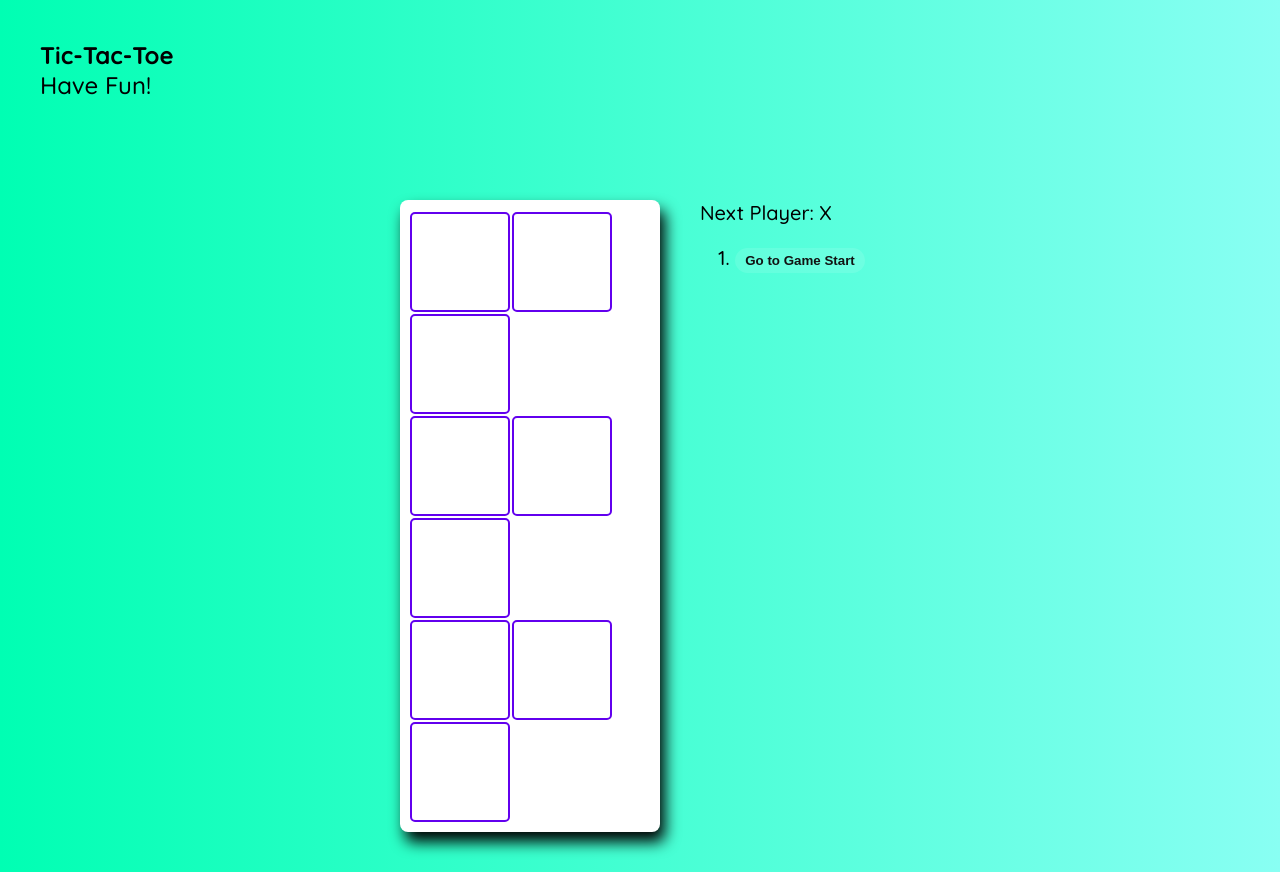
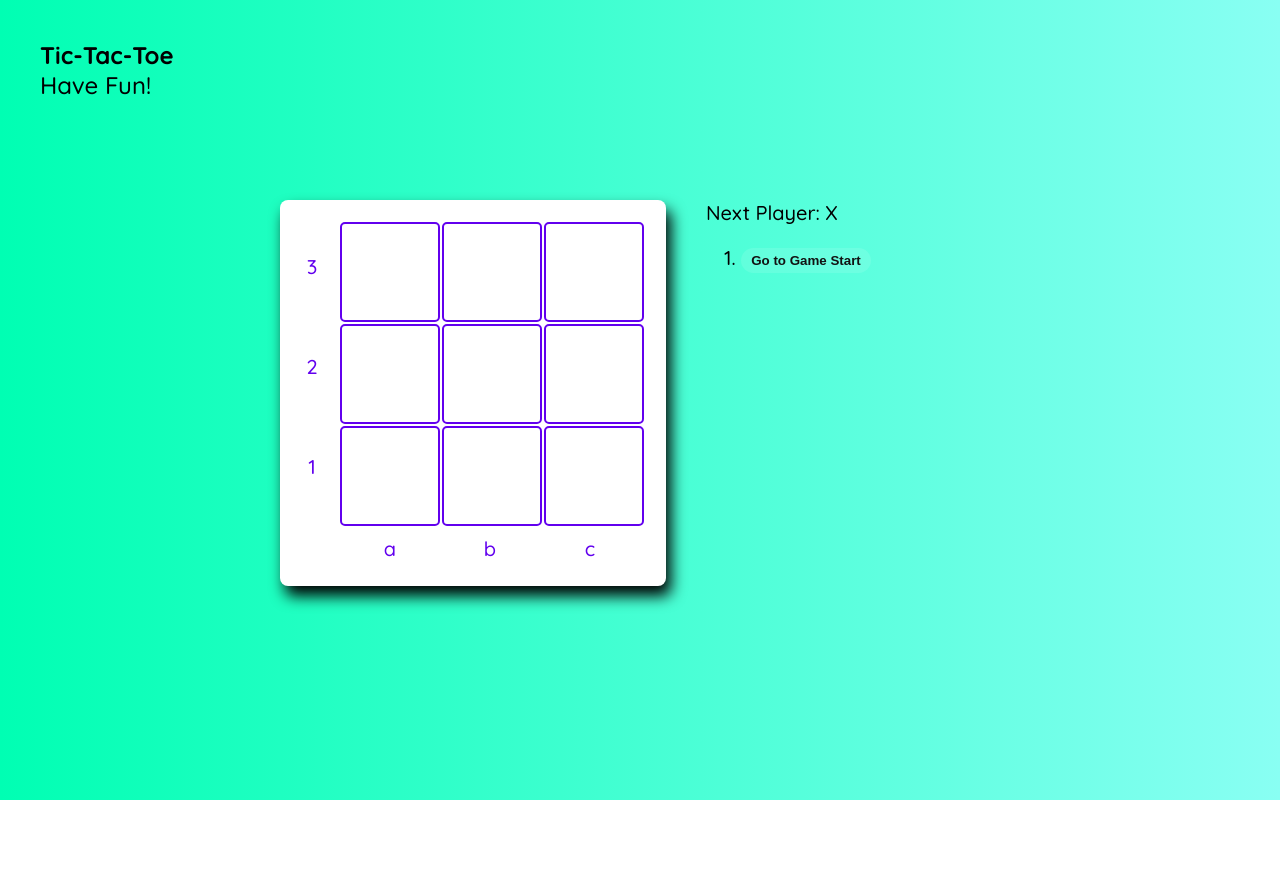
Before and after one commit to Samyc2002/Tic-Tac-Toe, a React (Create React App) app in the folder tic-tac-toe/: page / in a window 1280 px wide. After the commit the page ends 800 px from the top, so only its background shows below. Built offline with nearby package versions, Linux system fonts and the light colour scheme.

Commit message:
on to da first recommendation

```diff
--- a/tic-tac-toe/src/index.css
+++ b/tic-tac-toe/src/index.css
@@ -22,7 +22,7 @@ body {
     display: block;
     margin: auto;
     margin-top: 100px;
-    width: 40%;
+    width: 60%;
     height: 40%;
   }
 
@@ -56,12 +56,49 @@ body {
     padding-top: 10px;
     padding-bottom: 10px;
     box-shadow: 5px 10px 15px black;
+    counter-reset: row;
+    position: relative;
+    padding-left: 60px;
+    padding-top: 20px;
+    padding-right: 20px;
   }
 
   .board-row:after {
     clear: both;
     content: "";
     display: table;
+  }
+
+  .row-count {
+    display: flex;
+    flex-flow: column nowrap;
+    position: absolute;
+    margin-right: 2px;
+    margin-top: 2px;
+    left: 0;
+    top: 50px;
+    padding: 2px;
+  }
+
+  .row-label {
+    display: block;
+    height: 100px;
+    width: 60px;
+    text-align: center;
+    color: #6200ee;
+  }
+
+  .column-count {
+    display: flex;
+  }
+
+  .column-label {
+    width: 100px;
+    height: 30px;
+    text-align: center;
+    padding-top: 10px;
+    padding-bottom: 10px;
+    color: #6200ee;
   }
 
   .status {
--- a/tic-tac-toe/src/index.jsx
+++ b/tic-tac-toe/src/index.jsx
@@ -25,6 +25,11 @@ function Square(props) {
     render() {
       return (
         <div className="board">
+          <div className="row-count">
+            <div className="row-label">3</div>
+            <div className="row-label">2</div>
+            <div className="row-label">1</div>
+          </div>
           <div className="board-row">
             {this.renderSquare(0)}
             {this.renderSquare(1)}
@@ -39,6 +44,11 @@ function Square(props) {
             {this.renderSquare(6)}
             {this.renderSquare(7)}
             {this.renderSquare(8)}
+          </div>
+          <div className="column-count">
+            <div className="column-label">a</div>
+            <div className="column-label">b</div>
+            <div className="column-label">c</div>
           </div>
         </div>
       );
@@ -85,7 +95,6 @@ function Square(props) {
       const history = this.state.history;
       const current = history[this.state.stepNumber];
       const winner = calculateWinner(current.squares);
-
       const moves = history.map((step,move) => {
         const desc = move ? 'Go to move #' + move : "Go to Game Start";
         return (
```
